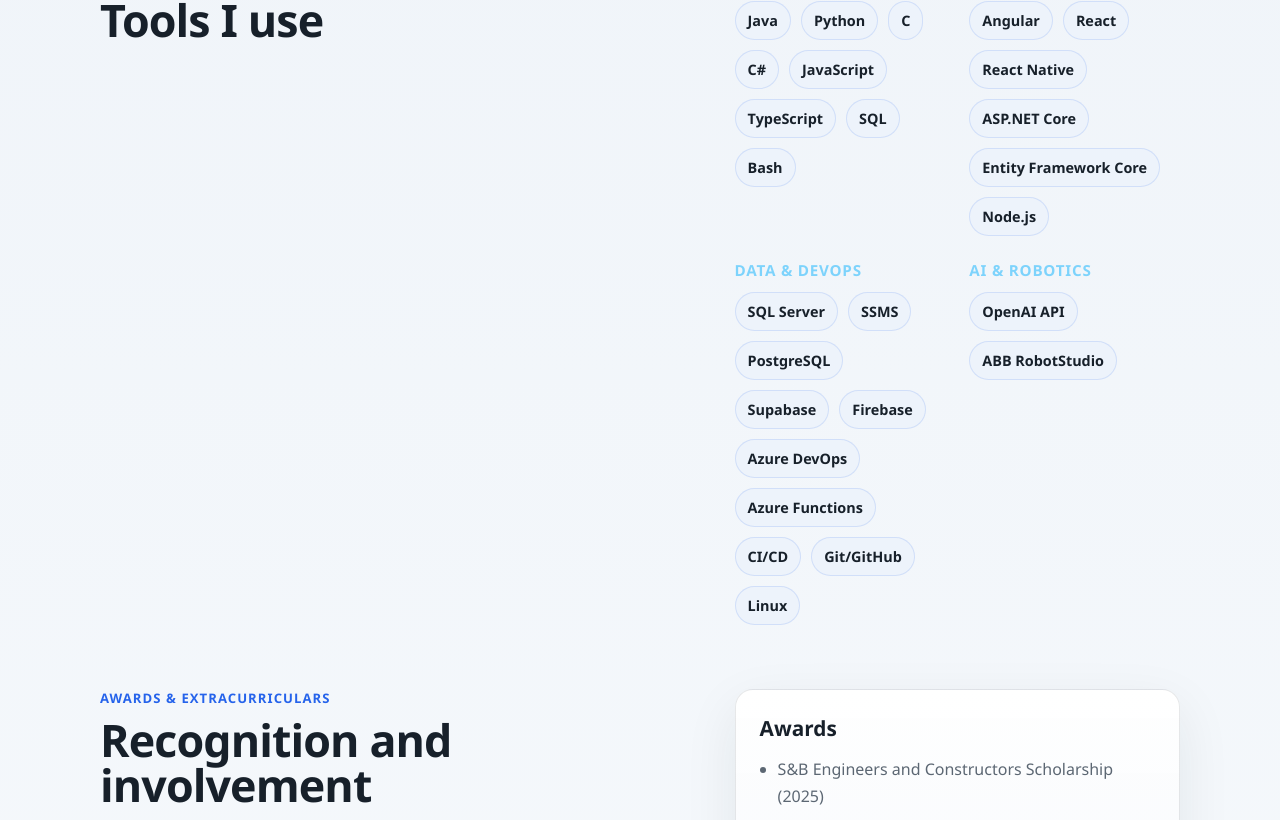
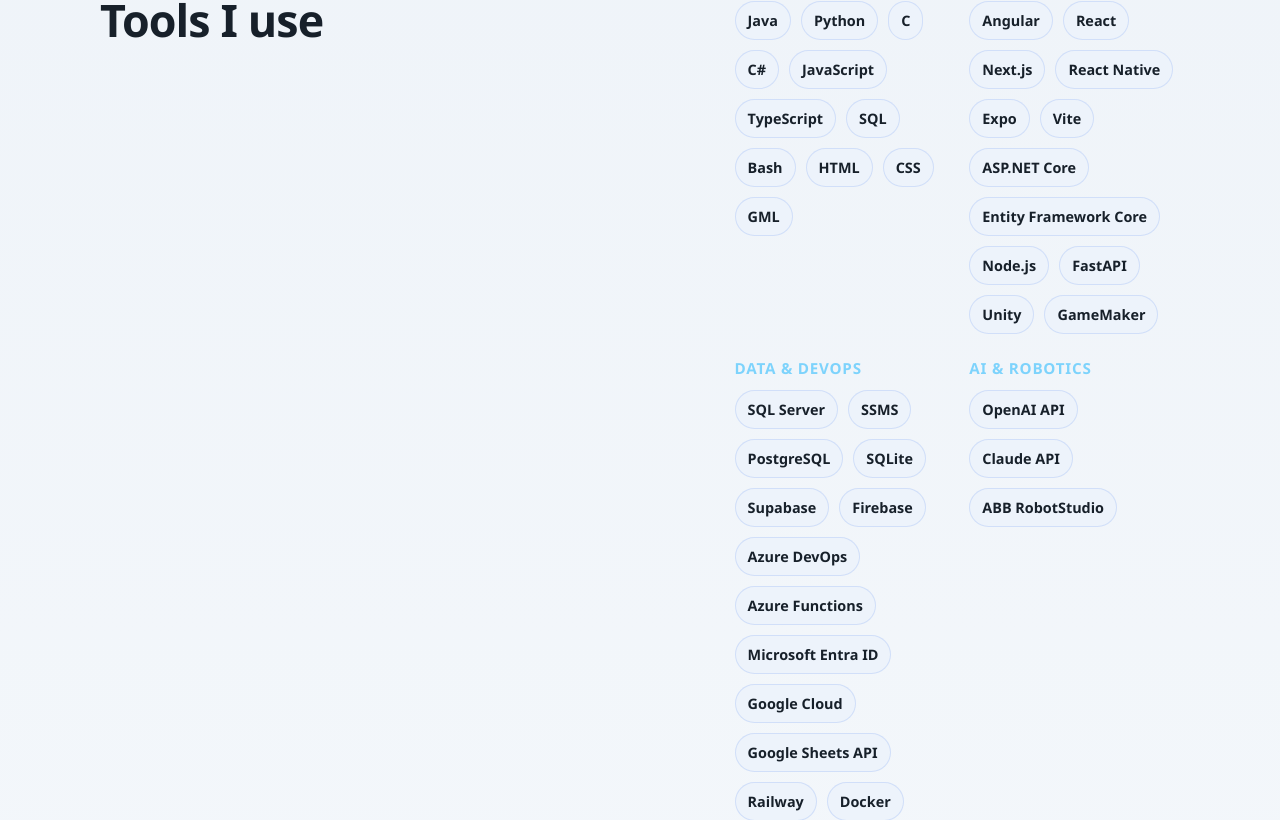
Before and after one commit to luffysolosyonko/PortfolioTLee, a React (Vite) app: page / in a window 1280 px wide. Shown: the part 6300-7120 px from the top of the page. Built offline with nearby package versions, Linux system fonts and the light colour scheme.

Commit message:
Expand Tools I use with all project and resume tech

```diff
--- a/src/content.js
+++ b/src/content.js
@@ -25,21 +25,40 @@ export const portfolio = {
     }
   ],
   skills: {
-    languages: ["Java", "Python", "C", "C#", "JavaScript", "TypeScript", "SQL", "Bash"],
-    frameworks: ["Angular", "React", "React Native", "ASP.NET Core", "Entity Framework Core", "Node.js"],
+    languages: ["Java", "Python", "C", "C#", "JavaScript", "TypeScript", "SQL", "Bash", "HTML", "CSS", "GML"],
+    frameworks: [
+      "Angular",
+      "React",
+      "Next.js",
+      "React Native",
+      "Expo",
+      "Vite",
+      "ASP.NET Core",
+      "Entity Framework Core",
+      "Node.js",
+      "FastAPI",
+      "Unity",
+      "GameMaker"
+    ],
     dataDevOps: [
       "SQL Server",
       "SSMS",
       "PostgreSQL",
+      "SQLite",
       "Supabase",
       "Firebase",
       "Azure DevOps",
       "Azure Functions",
+      "Microsoft Entra ID",
+      "Google Cloud",
+      "Google Sheets API",
+      "Railway",
+      "Docker",
       "CI/CD",
       "Git/GitHub",
       "Linux"
     ],
-    aiRobotics: ["OpenAI API", "ABB RobotStudio"]
+    aiRobotics: ["OpenAI API", "Claude API", "ABB RobotStudio"]
   },
   awards: [
     "S&B Engineers and Constructors Scholarship (2025)",
```
